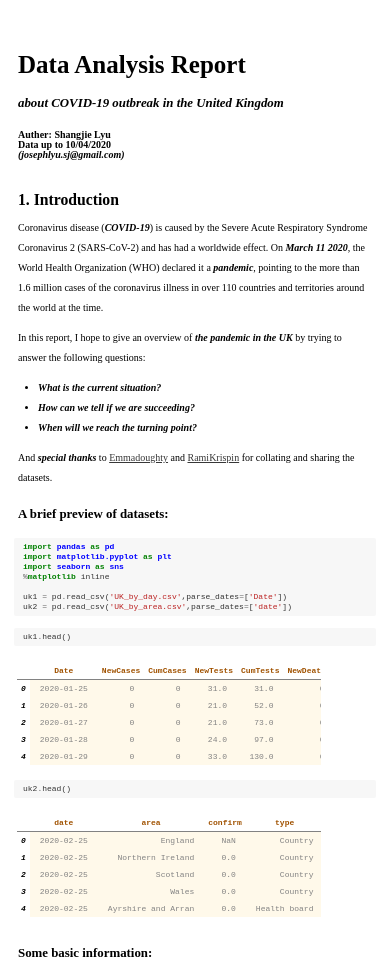
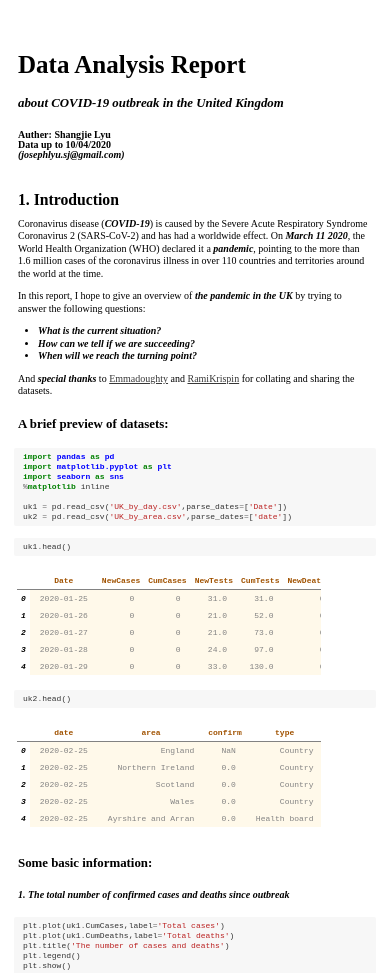
Before and after one commit to josephlyu/Coivd-19-uk, a plain HTML site: page docs/index.html in a window 390 px wide. Shown: the top 973 px of the page. Drawn offline with nearby package versions, Linux system fonts and the light colour scheme; some packages are replaced by stand-ins of ours.

Commit message:
Data up to 10/04/2020

```diff
--- a/docs/custom.css
+++ b/docs/custom.css
@@ -89,6 +89,10 @@ table.dataframe tbody tr td {
     padding: 0px;
   }
 
+  div#notebook {
+    line-height: 12.5px;
+  }
+
   table.dataframe {
     font-size: 8px;
   }
```
